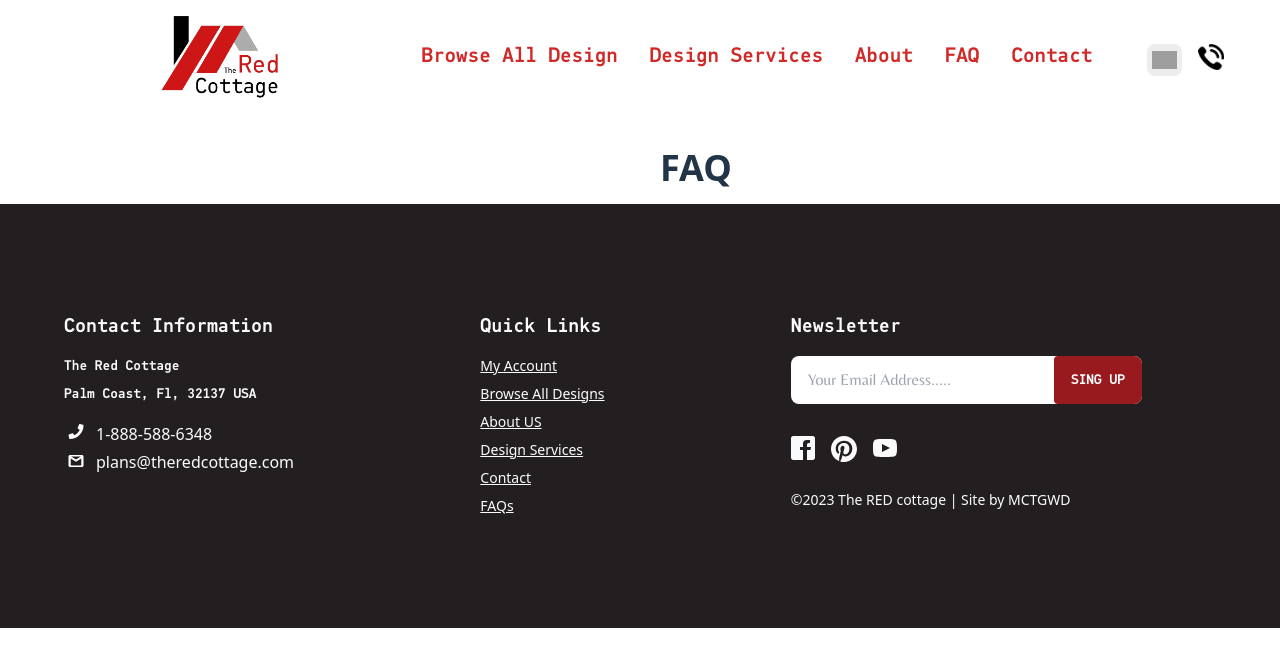
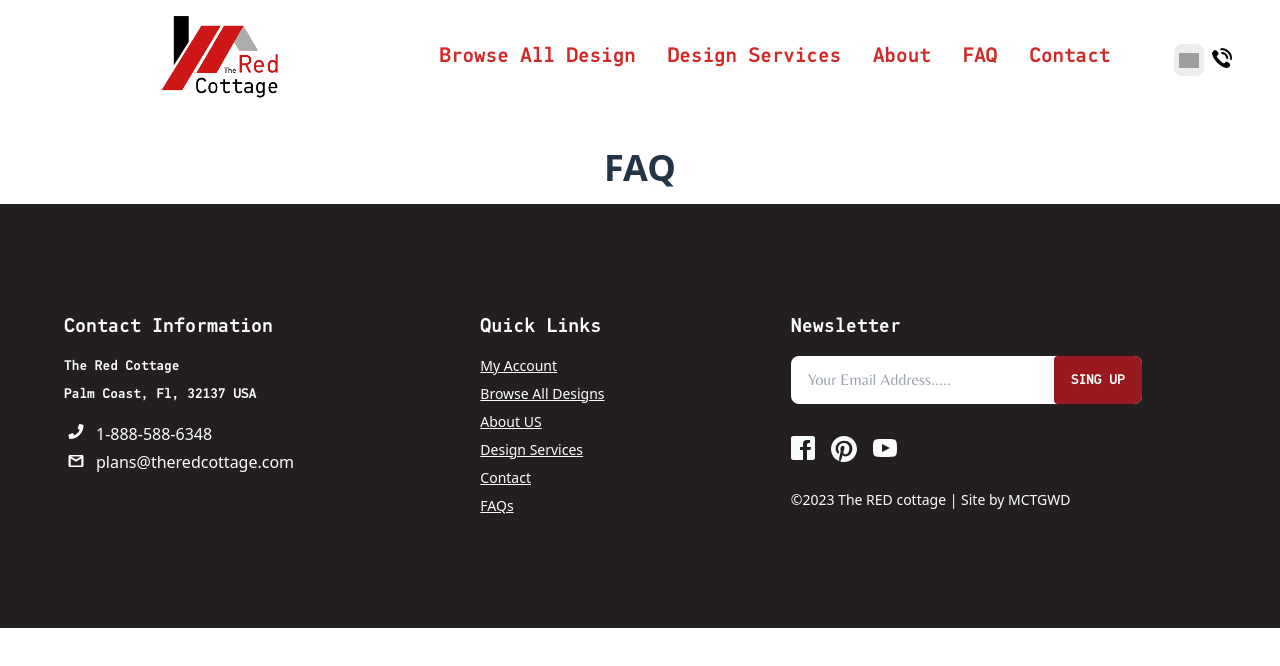
Before and after one commit to tareq621/The-red-cottage-client, a React (Vite) app: page /faq in a window 1280 px wide. Shown: the top 666 px of the page. Built offline with nearby package versions, Linux system fonts and the light colour scheme; grey boxes are pictures that could not be loaded.

Commit message:
text edit route

```diff
--- a/src/Pages/BrowseAllDesign.jsx
+++ b/src/Pages/BrowseAllDesign.jsx
@@ -1,7 +1,7 @@
 import "./CSS/BrowseAllDesign.css";
 const BrowseAllDesign = () => {
   return (
-    <div className="h-44 ps-32 font-semibold text-center text-4xl">
+    <div className="h-44 font-semibold text-center text-4xl">
       <h1>Browse All Design</h1>
     </div>
   );
--- a/src/Pages/CSS/Banner.css
+++ b/src/Pages/CSS/Banner.css
@@ -10,7 +10,6 @@
     .bannerBackground {
         background-image: url("../../assets/Website-20230527T011956Z-001/Website/HomePage/Assets/banner.png");
         background-size: cover;
-
         height: 500px;
     }
 
--- a/src/Pages/DesignServices.jsx
+++ b/src/Pages/DesignServices.jsx
@@ -1,6 +1,6 @@
 const DesignServices = () => {
   return (
-    <div className="py-4 ps-28 font-semibold text-center text-4xl">
+    <div className="py-4 font-semibold text-center text-4xl">
       <h1>Design services</h1>
     </div>
   );
--- a/src/Pages/Faq.jsx
+++ b/src/Pages/Faq.jsx
@@ -1,7 +1,9 @@
 const Faq = () => {
   return (
-    <div className="py-4 ps-28 font-semibold text-center text-4xl">
-      <h1>FAQ</h1>
+    <div>
+      <div className="py-4 font-semibold text-center text-4xl">
+        <h1>FAQ</h1>
+      </div>
     </div>
   );
 };
--- a/src/Pages/Home/FromUs.jsx
+++ b/src/Pages/Home/FromUs.jsx
@@ -47,7 +47,7 @@ const FromUs = () => {
                   <img className="w-12 h-16" src={badge} alt="" />
 
                   <div>
-                    <p className="my-3 leading-normal font-pfdinmono pl-3 text-[16px]">
+                    <p className="my-3 leading-normal font-pfdinmono  pl-3 text-[16px]">
                       Beautiful, award wining home plan design
                     </p>
                   </div>
--- a/src/Pages/Shared/Navbar.jsx
+++ b/src/Pages/Shared/Navbar.jsx
@@ -58,12 +58,12 @@ const Navbar = () => {
             {menubar}
           </ul>
         </div>
-        <div className="md:flex flex lg:mt-9 md:mt-9 mt-4 gap-4 lg:mr-10 md:mr-10 mr-20">
+        <div className="md:flex flex lg:mt-9 md:mt-9 mt-4 gap-2 lg:mr-10 md:mr-10 mr-20">
           <div className="searchIcon">
             <div>
               <label htmlFor="my_modal_7" className="btn btn-sm px-1">
                 <img
-                  width="25"
+                  width="20"
                   height="50"
                   src="https://img.icons8.com/ios-filled/50/search--v1.png"
                   alt="search--v1"
@@ -71,8 +71,8 @@ const Navbar = () => {
               </label>
             </div>
           </div>
-          <div className="callIcon">
-            <img width="26" height="50" src={call} alt="" />
+          <div className="callIcon mt-1">
+            <img width="20" height="50" src={call} alt="" />
           </div>
           {{} && (
             <div>
```
